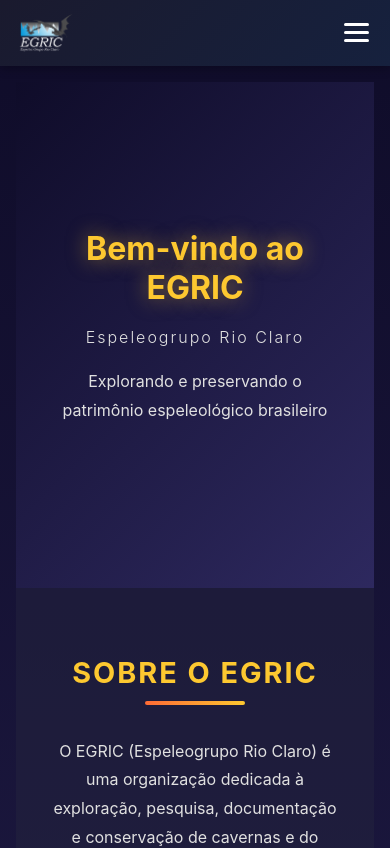
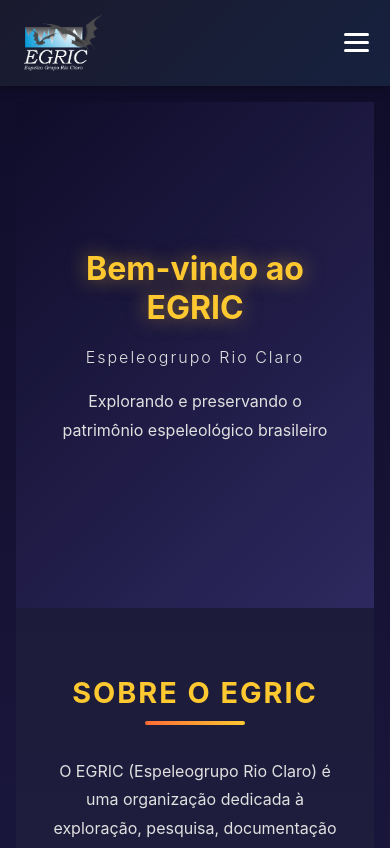
Before and after one commit to rolisola/egric-site, a React (Create React App) app: page / in a window 390 px wide. Shown: the top 848 px of the page. Built offline with nearby package versions, Linux system fonts and the light colour scheme.

Commit message:
UPDATE: Header e Footer

```diff
--- a/src/components/Footer/Footer.js
+++ b/src/components/Footer/Footer.js
@@ -45,7 +45,7 @@
                   rel="noopener noreferrer"
                   title="Ver no Google Maps"
                 >
-                  Av. 24A nº 1515, Bela Vista, Rio Claro - SP, Brasil
+                  Av. 24 A, 1515 - Bela Vista, Rio Claro - SP, CEP 13506-900
                 </a>
               </li>
               <li>
@@ -64,21 +64,6 @@
               </li>
             </ul>
           </div>
-
-          {/* Seção Links Rápidos
-          <div className="footer-section footer-links">
-            <h3>Links Rápidos</h3>
-            <ul className="footer-menu">
-              <li><a href="#inicio">Início</a></li>
-              <li><a href="#egric">Sobre o EGRIC</a></li>
-              <li><a href="#espeleologia">Espeleologia</a></li>
-              <li><a href="#cursos">Cursos</a></li>
-              <li><a href="#calendario">Calendário</a></li>
-              <li><a href="#cartilhas">Cartilhas</a></li>
-              <li><a href="#galeria">Galeria</a></li>
-              <li><a href="#comissoes">Comissões</a></li>
-            </ul>
-          </div>*/}
 
           {/* Seção Redes Sociais */}
           <div className="footer-section footer-social">
--- a/src/components/Header/Header.css
+++ b/src/components/Header/Header.css
@@ -26,8 +26,13 @@
 }
 
 .logo img {
-  height: 50px;
+  height: 90px;
   width: auto;
+  transition: transform 0.3s ease;
+}
+
+.logo img:hover {
+  transform: scale(1.05);
 }
 
 .logo-text {
@@ -66,7 +71,7 @@
   align-items: center;
   gap: 0.3rem;
   font-weight: 500;
-  font-size: 0.95rem;
+  font-size: 1.3rem;
   letter-spacing: 0.5px;
   transition: all 0.3s ease;
   background: none;
@@ -82,7 +87,7 @@
 }
 
 .arrow {
-  font-size: 0.7rem;
+  font-size: 0.85rem;
   transition: transform 0.3s ease;
 }
 
@@ -125,7 +130,7 @@
   color: #ffffff;
   text-decoration: none;
   transition: all 0.3s ease;
-  font-size: 0.9rem;
+  font-size: 1.05rem;
 }
 
 .dropdown-menu a:hover {
@@ -143,6 +148,7 @@
   border: none;
   cursor: pointer;
   padding: 0.5rem;
+  z-index: 1001;
 }
 
 .mobile-menu-toggle span {
@@ -151,6 +157,18 @@
   background: #ffffff;
   border-radius: 2px;
   transition: all 0.3s ease;
+}
+
+.mobile-menu-toggle.active span:nth-child(1) {
+  transform: rotate(45deg) translate(8px, 8px);
+}
+
+.mobile-menu-toggle.active span:nth-child(2) {
+  opacity: 0;
+}
+
+.mobile-menu-toggle.active span:nth-child(3) {
+  transform: rotate(-45deg) translate(7px, -7px);
 }
 
 /* Responsive Design */
@@ -182,11 +200,14 @@
     right: 0;
     background: #16213e;
     box-shadow: 0 8px 20px rgba(0, 0, 0, 0.4);
-    display: none;
+    max-height: 0;
+    overflow: hidden;
+    transition: max-height 0.3s ease;
   }
 
-  .nav-menu.active {
-    display: block;
+  .nav-menu.mobile-active {
+    max-height: 100vh;
+    overflow-y: auto;
   }
 
   .nav-list {
@@ -215,13 +236,15 @@
     background: rgba(0, 0, 0, 0.2);
     border-radius: 0;
     margin: 0;
+    padding: 0;
     max-height: 0;
     overflow: hidden;
-    transition: max-height 0.3s ease;
+    transition: max-height 0.3s ease, padding 0.3s ease;
   }
 
   .dropdown.active .dropdown-menu {
     max-height: 500px;
+    padding: 0.5rem 0;
   }
 
   .dropdown-menu a {
@@ -233,7 +256,7 @@
   }
 
   .logo img {
-    height: 40px;
+    height: 60px;
   }
 
   .logo-text {
--- a/src/components/Header/Header.js
+++ b/src/components/Header/Header.js
@@ -3,12 +3,23 @@
 
 const Header = () => {
   const [activeDropdown, setActiveDropdown] = useState(null);
+  const [mobileMenuOpen, setMobileMenuOpen] = useState(false);
 
   const toggleDropdown = (menu) => {
     setActiveDropdown(activeDropdown === menu ? null : menu);
   };
 
   const closeDropdown = () => {
+    setActiveDropdown(null);
+  };
+
+  const toggleMobileMenu = () => {
+    setMobileMenuOpen(!mobileMenuOpen);
+    setActiveDropdown(null);
+  };
+
+  const closeMobileMenu = () => {
+    setMobileMenuOpen(false);
     setActiveDropdown(null);
   };
 
@@ -20,79 +31,83 @@
           {/*<span className="logo-text">EGRIC</span>*/}
         </div>
 
-        <nav className="nav-menu">
+        <nav className={`nav-menu ${mobileMenuOpen ? 'mobile-active' : ''}`}>
           <ul className="nav-list">
             <li className="nav-item">
-              <a href="#inicio" onClick={closeDropdown}>INÍCIO</a>
+              <a href="#inicio" onClick={closeMobileMenu}>INÍCIO</a>
             </li>
 
             <li className="nav-item">
-              <a href="#egric" onClick={closeDropdown}>EGRIC</a>
+              <a href="#egric" onClick={closeMobileMenu}>EGRIC</a>
             </li>
 
             <li className="nav-item">
-              <a href="#espeleologia" onClick={closeDropdown}>ESPELEOLOGIA</a>
+              <a href="#espeleologia" onClick={closeMobileMenu}>ESPELEOLOGIA</a>
             </li>
 
             <li
               className={`nav-item dropdown ${activeDropdown === 'cursos' ? 'active' : ''}`}
-              onMouseEnter={() => setActiveDropdown('cursos')}
-              onMouseLeave={closeDropdown}
+              onMouseEnter={() => !mobileMenuOpen && setActiveDropdown('cursos')}
+              onMouseLeave={() => !mobileMenuOpen && closeDropdown()}
             >
               <button className="dropdown-toggle" onClick={() => toggleDropdown('cursos')}>
                 CURSOS <span className="arrow">▼</span>
               </button>
               <ul className="dropdown-menu">
-                <li><a href="#curso-basico">CURSO DE INTRODUÇÃO À ESPELEOLOGIA</a></li>
-                <li><a href="#curso-avancado">CURSO DE TOPOGRAFIA DE CAVERNAS</a></li>
+                <li><a href="#curso-basico" onClick={closeMobileMenu}>CURSO DE INTRODUÇÃO À ESPELEOLOGIA</a></li>
+                <li><a href="#curso-avancado" onClick={closeMobileMenu}>CURSO DE TOPOGRAFIA DE CAVERNAS</a></li>
                 {/*<li><a href="#curso-vertical">Técnicas Verticais</a></li>
                 <li><a href="#curso-resgate">Resgate em Cavernas</a></li>*/}
               </ul>
             </li>
 
             {/*<li className="nav-item">
-              <a href="#calendario" onClick={closeDropdown}>CALENDÁRIO</a>
+              <a href="#calendario" onClick={closeMobileMenu}>CALENDÁRIO</a>
             </li>*/}
 
             <li
               className={`nav-item dropdown ${activeDropdown === 'cartilhas' ? 'active' : ''}`}
-              onMouseEnter={() => setActiveDropdown('cartilhas')}
-              onMouseLeave={closeDropdown}
+              onMouseEnter={() => !mobileMenuOpen && setActiveDropdown('cartilhas')}
+              onMouseLeave={() => !mobileMenuOpen && closeDropdown()}
             >
               <button className="dropdown-toggle" onClick={() => toggleDropdown('cartilhas')}>
                 CARTILHAS <span className="arrow">▼</span>
               </button>
               <ul className="dropdown-menu">
-                <li><a href="#cartilha-seguranca">Segurança</a></li>
-                <li><a href="#cartilha-equipamentos">Equipamentos</a></li>
-                <li><a href="#cartilha-conservacao">Conservação</a></li>
-                <li><a href="#cartilha-iniciantes">Para Iniciantes</a></li>
+                <li><a href="#cartilha-seguranca" onClick={closeMobileMenu}>Segurança</a></li>
+                <li><a href="#cartilha-equipamentos" onClick={closeMobileMenu}>Equipamentos</a></li>
+                <li><a href="#cartilha-conservacao" onClick={closeMobileMenu}>Conservação</a></li>
+                <li><a href="#cartilha-iniciantes" onClick={closeMobileMenu}>Para Iniciantes</a></li>
               </ul>
             </li>
 
             <li className="nav-item">
-              <a href="#galeria" onClick={closeDropdown}>GALERIA</a>
+              <a href="#galeria" onClick={closeMobileMenu}>GALERIA</a>
             </li>
 
             <li
               className={`nav-item dropdown ${activeDropdown === 'comissoes' ? 'active' : ''}`}
-              onMouseEnter={() => setActiveDropdown('comissoes')}
-              onMouseLeave={closeDropdown}
+              onMouseEnter={() => !mobileMenuOpen && setActiveDropdown('comissoes')}
+              onMouseLeave={() => !mobileMenuOpen && closeDropdown()}
             >
               <button className="dropdown-toggle" onClick={() => toggleDropdown('comissoes')}>
                 COMISSÕES <span className="arrow">▼</span>
               </button>
               <ul className="dropdown-menu">
-                <li><a href="#comissao-eventos">COMISSÃO DE CURSOS</a></li>
-                <li><a href="#comissao-comunicacao">COMISSÃO DE EDUCAÇÃO</a></li>
-                <li><a href="#comissao-cientifica">COMISSÃO DE MARKETING</a></li>
-                <li><a href="#comissao-tecnica">COMISSÃO TÉCNICA CIENTÍFICA</a></li>
+                <li><a href="#comissao-eventos" onClick={closeMobileMenu}>COMISSÃO DE CURSOS</a></li>
+                <li><a href="#comissao-comunicacao" onClick={closeMobileMenu}>COMISSÃO DE EDUCAÇÃO</a></li>
+                <li><a href="#comissao-cientifica" onClick={closeMobileMenu}>COMISSÃO DE MARKETING</a></li>
+                <li><a href="#comissao-tecnica" onClick={closeMobileMenu}>COMISSÃO TÉCNICA CIENTÍFICA</a></li>
               </ul>
             </li>
           </ul>
         </nav>
 
-        <button className="mobile-menu-toggle" onClick={() => toggleDropdown('mobile')}>
+        <button
+          className={`mobile-menu-toggle ${mobileMenuOpen ? 'active' : ''}`}
+          onClick={toggleMobileMenu}
+          aria-label="Menu"
+        >
           <span></span>
           <span></span>
           <span></span>
```
Also changed, not shown: src/assets/img/Primeiro_Logo.png (added).
